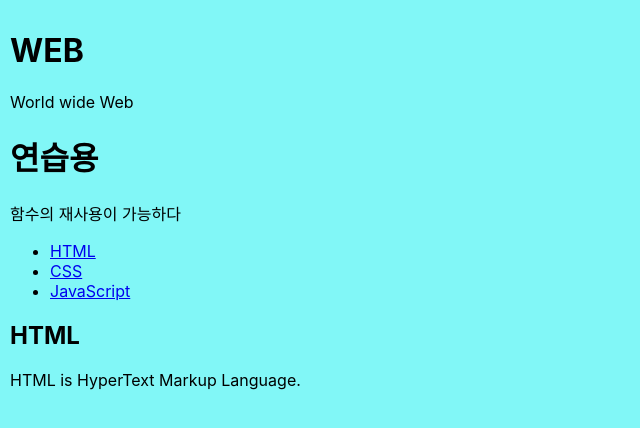
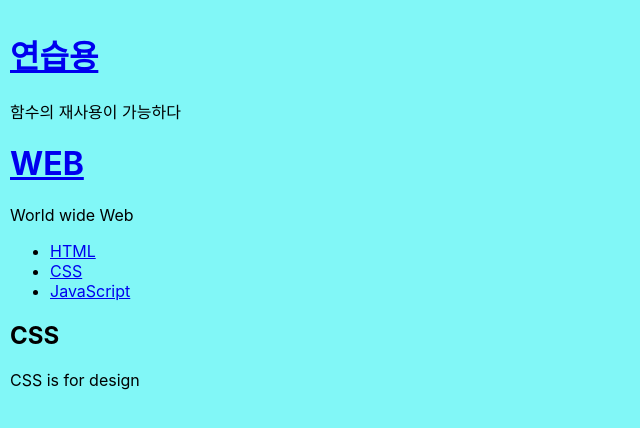
Before and after one commit to yunhyeonji/React_Management, a React (Create React App) app: page / in a window 1280 px wide. Shown: the top 428 px of the page, without its empty margins (0-640 px from the left). Built offline with nearby package versions, Linux system fonts and the light colour scheme.

Commit message:
toc event

```diff
--- a/src/App.js
+++ b/src/App.js
@@ -101,8 +101,11 @@ class App extends Component{
   constructor(props){
     super(props);
     this.state = {
-      // key : value 값으로
+      // key : value 값 형태로 사용
+      mode:'read',
+      selected_contents_id:2,
       subject:{title:'WEB',sub:'World wide Web'},
+      welcome:{title:'Welcome',desc:'Hello,React!!!'},
       contents:[
         {id:1,title:'HTML',desc:'HTML is for information'},
         {id:2,title:'CSS',desc:'CSS is for design'},
@@ -110,13 +113,60 @@ class App extends Component{
       ]
     }
   }
+  //화면 출력하는 부분
   render(){
+    console.log('App render');
+    let _title,_desc = null;
+    if(this.state.mode === 'welcome'){
+      _title = this.state.welcome.title;
+      _desc = this.state.welcome.desc;
+    }else if(this.state.mode === 'read'){
+      // _title = this.state.contents[0].title;
+      // _desc = this.state.contents[0].desc;
+
+      let i = 0;
+      while(i<this.state.contents.length){
+        let data = this.state.contents[i];
+        if(data.id === this.state.selected_contents_id){
+          _title = data.title;
+          _desc = data.desc;
+          break;
+        }
+        i = i + 1;
+      }
+
+    }
+
     return(
       <div>
-        <Subject title={this.state.subject.title} sub={this.state.subject.sub}></Subject> {/* == <Subject/>*/}
         <Subject title="연습용" sub="함수의 재사용이 가능하다"></Subject>
-        <TOC data={this.state.contents}></TOC>
-        <Contents title="HTML" desc="HTML is HyperText Markup Language."/>
+
+        {/* header와 같은 코드
+        <Subject title={this.state.subject.title} sub={this.state.subject.sub}></Subject> == <Subject/> */}
+
+        <Subject
+          title={this.state.subject.title}
+          sub={this.state.subject.sub}
+          onChangePage={function(){this.setState({mode:'welcome'})}.bind(this)}
+        >
+        </Subject>
+
+        {/* <header>
+          <h1><a href='/' onClick={function(e){
+            e.preventDefault();
+            this.setState({mode:'welcome'});
+          }.bind(this)}>{this.state.subject.title}</a></h1>
+          {this.state.subject.sub};
+        </header> */}
+
+        <TOC data={this.state.contents}
+        onChangePage={function(id){
+          this.setState(
+            {mode:'read',selected_contents_id:Number(id)}
+          )}.bind(this)}
+        ></TOC>
+
+        <Contents title={_title} desc={_desc}/>
       </div>
     );
   }
--- a/src/components/Contents.js
+++ b/src/components/Contents.js
@@ -2,6 +2,7 @@ import React,{ Component } from 'react';
 
 class Contents extends Component{
     render(){
+      console.log('Contents render');
       return(
         <article>
         <h2>{this.props.title}</h2>
--- a/src/components/Subject.js
+++ b/src/components/Subject.js
@@ -2,10 +2,21 @@ import React,{ Component } from "react";
 
 class Subject extends Component{
     render(){
+      console.log('Subject render');
       return(
         <header>
-          <h1>{this.props.title}</h1>
+          <h1>
+            <a href='/' onClick={function(e){
+              e.preventDefault();
+              this.props.onChangePage();
+            }.bind(this)}
+            >{this.props.title}
+            </a>
+          </h1>
           {this.props.sub}
+
+          {/* <h1><a href='/'>{this.props.title}</a></h1>
+          {this.props.sub} */}
       </header>
       );
     }
--- a/src/components/TOC.js
+++ b/src/components/TOC.js
@@ -2,25 +2,28 @@ import React,{ Component } from 'react';
 
 class TOC extends Component{
     render(){
+      console.log('TOC render');
       let lists = [];
       let data = this.props.data;
 
       let i = 0;
       while(i<data.length){
-        lists.push(<li><a href={'/content/' + data[i].id}>{data[i].title}</a></li>);
+        lists.push(<li key={data[i].id}>
+          <a href={'/content/' + data[i].id}
+            data-id = {data[i].id}
+            onClick={function(e){
+              e.preventDefault();
+              this.props.onChangePage(e.target.dataset.id);
+            }.bind(this)}
+          >{data[i].title}</a></li>);
         i = i+1;
       }
       return(
-        // <nav>
-        // <ul>
-        //     <li><a href="1.html">HTML</a></li>
-        //     <li><a href="2.html">CSS</a></li>
-        //     <li><a href="3.html">JavaScript</a></li>
-        // </ul>
-        // </nav>
-
         <nav>
         <ul>
+        {/* <li><a href="1.html">HTML</a></li>
+            <li><a href="2.html">CSS</a></li>
+            <li><a href="3.html">JavaScript</a></li> */}
             {lists}
         </ul>
         </nav>
```
Also changed, not shown: src/App_basic-test.js (renamed from src/App-test1.js).
